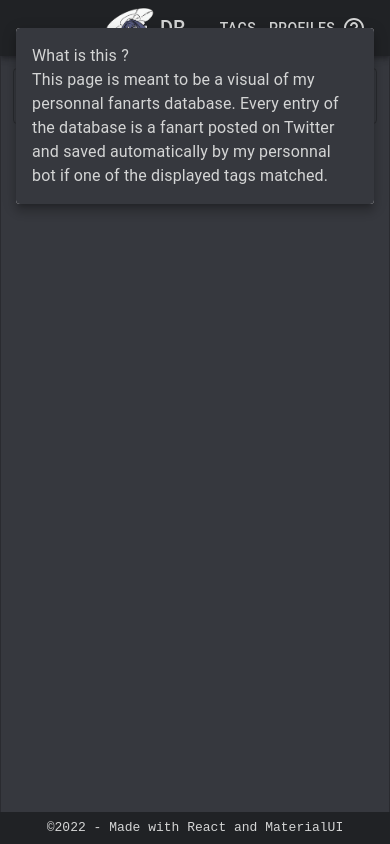
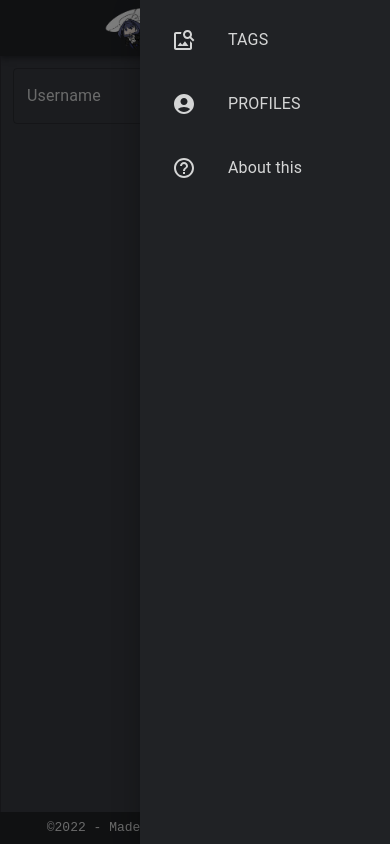
Before and after one commit to lnieto-m/db-viewer, a React (Create React App) app: page /db-viewer/profiles in a window 390 px wide. Both pictures are taken after a click on the button 354 px from the left and 28 px from the top of the page. Built offline with nearby package versions, Linux system fonts and the light colour scheme.

Commit message:
added responsive menu to navbar

```diff
--- a/src/components/header.tsx
+++ b/src/components/header.tsx
@@ -3,17 +3,23 @@ import Toolbar from '@mui/material/Toolbar';
 import Typography from '@mui/material/Typography';
 import IconButton from '@mui/material/IconButton';
 import HelpOutlineIcon from '@mui/icons-material/HelpOutline';
-import { Button, Popover } from '@mui/material';
+import MenuIcon from '@mui/icons-material/Menu';
+import AccountCircleIcon from '@mui/icons-material/AccountCircle';
+import ImageSearchIcon from '@mui/icons-material/ImageSearch';
+import { Button, Popover, List, ListItem, ListItemButton, ListItemText, ListItemIcon } from '@mui/material';
 import { Box } from '@mui/system';
 import React, { useState } from 'react';
 import { Link } from 'react-router-dom';
+import Drawer from '@mui/material/Drawer';
+import '../styles/header.css';
 
 function Header() {
 
     const [anchorHelper, setAnchorHelper] = useState<HTMLButtonElement | null>(null);
+    const [drawerState, setDrawerState] = useState<boolean>(false);
 
-    const handleClick = (event: React.MouseEvent<HTMLButtonElement>) => {
-        setAnchorHelper(event.currentTarget);
+    const handleClick = (target: HTMLButtonElement) => {
+        setAnchorHelper(target);
     }
 
     const handleClose = () => {
@@ -29,7 +35,7 @@ function Header() {
             sx={{ backgroundColor: '#202225' }}
         >
             <Toolbar>
-                <Box sx={{ flexGrow: 1, width: "170px"}}/>
+                <Box sx={{ flexGrow: 1, width: {xs: "0px", lg: "170px"} }}/>
                 <div style={{ display: 'contents'}}>
                     <Box
                         sx={{
@@ -50,9 +56,60 @@ function Header() {
                     </Typography>
                 </div>
                 <Box sx={{ flexGrow: 1 }}/>
-                <Button> <Link style={{ textDecoration: "none", color: "#d4d5d5"}} to="/db-viewer"> Tags </Link></Button>
-                <Button> <Link style={{ textDecoration: "none", color: "#d4d5d5"}} to="/db-viewer/profiles"> Profiles </Link></Button>
-                <IconButton onClick={handleClick}>
+                <IconButton sx={{ display: {xs: 'inline-flex', lg: 'none'} }}
+                    onClick={() => setDrawerState(true)}
+                    id="menu-button-drawer"
+                >
+                    <MenuIcon sx={{ color: "#d4d5d5" }} />
+                </IconButton>
+                <Drawer
+                    anchor='right'
+                    open={drawerState}
+                    onClose={()=> setDrawerState(false)}
+                    sx={{ color: '#202225' }}
+                >
+                    <Box
+                        sx={{ width: '250px' , height: '100%', backgroundColor: '#202225'}}
+                        role="presentation"
+                        onClick={() => setDrawerState(false)}
+                        onKeyDown={() => setDrawerState(false)}
+                    >
+                        <List>
+                            <ListItem key="Tags">
+                                <Link className='link-header' to="/db-viewer">
+                                    <ListItemButton sx={{ color: '#202225'}}>
+                                        <ListItemIcon>
+                                            <ImageSearchIcon sx={{ color: "#d4d5d5" }} />
+                                        </ListItemIcon>
+                                        <ListItemText sx={{ color: "#d4d5d5" }} primary="TAGS"/>
+                                    </ListItemButton>
+                                </Link>
+                            </ListItem>
+                            <ListItem key="Profiles" sx={{ textDecoration: 'none' }}>
+                                <Link className='link-header' to="/db-viewer/profiles">
+                                    <ListItemButton>
+                                        <ListItemIcon>
+                                            <AccountCircleIcon sx={{ color: "#d4d5d5" }} />
+                                        </ListItemIcon>
+                                        <ListItemText sx={{ color: "#d4d5d5" }} primary="PROFILES" />
+                                    </ListItemButton>
+                                </Link>
+                            </ListItem>
+                            <ListItem key="Help">
+                                <ListItemButton onClick={(e) => handleClick(document.getElementById("menu-button-drawer") as HTMLButtonElement)}>
+                                    <ListItemIcon>
+                                        <HelpOutlineIcon sx={{ color: "#d4d5d5" }} />
+                                    </ListItemIcon>
+                                    <ListItemText sx={{ color: "#d4d5d5" }} primary="About this"/>
+                                </ListItemButton>
+                            </ListItem>
+                        </List>
+                    </Box>
+                </Drawer>
+
+                <Button sx={{display: { xs: 'none', lg: 'inline-flex' }}}> <Link style={{ textDecoration: "none", color: "#d4d5d5"}} to="/db-viewer"> Tags </Link></Button>
+                <Button sx={{display: { xs: 'none', lg: 'inline-flex' }}}> <Link style={{ textDecoration: "none", color: "#d4d5d5"}} to="/db-viewer/profiles"> Profiles </Link></Button>
+                <IconButton onClick={(e) => handleClick(e.currentTarget)} sx={{display: { xs: 'none', lg: 'inline-flex' }}}>
                     <HelpOutlineIcon sx={{ color: "#d4d5d5" }} />
                 </IconButton>
                 <Popover
--- a/src/components/profileView.tsx
+++ b/src/components/profileView.tsx
@@ -71,9 +71,10 @@ function ProfileView() {
     const inputChangeHandler = async (event, inputValue: string) => {
         setValue(inputValue);
         if (value.length >= 3) {
-            debouncedRequest(value);
+            // debouncedRequest(value);
+            requestOptions(value);
         } else {
-            debouncedRequest.cancel();
+            // debouncedRequest.cancel();
             setOptions([]);
         }
     }
@@ -101,6 +102,7 @@ function ProfileView() {
                 filterOptions={(x) => x}
                 options={options}
                 color='primary'
+                // value={value}
                 onInputChange={inputChangeHandler}
                 onKeyDown={(e) => handleKeydown(e)}
                 renderInput={(params) => <TextField {...params} label="Username" fullWidth/>}
--- /dev/null
+++ b/src/styles/header.css
@@ -0,0 +1,9 @@
+.link-header {
+    text-decoration: none;
+    width: 100%;
+    color: black;
+}
+
+.link-header:active {
+    text-decoration: none;
+}
```
